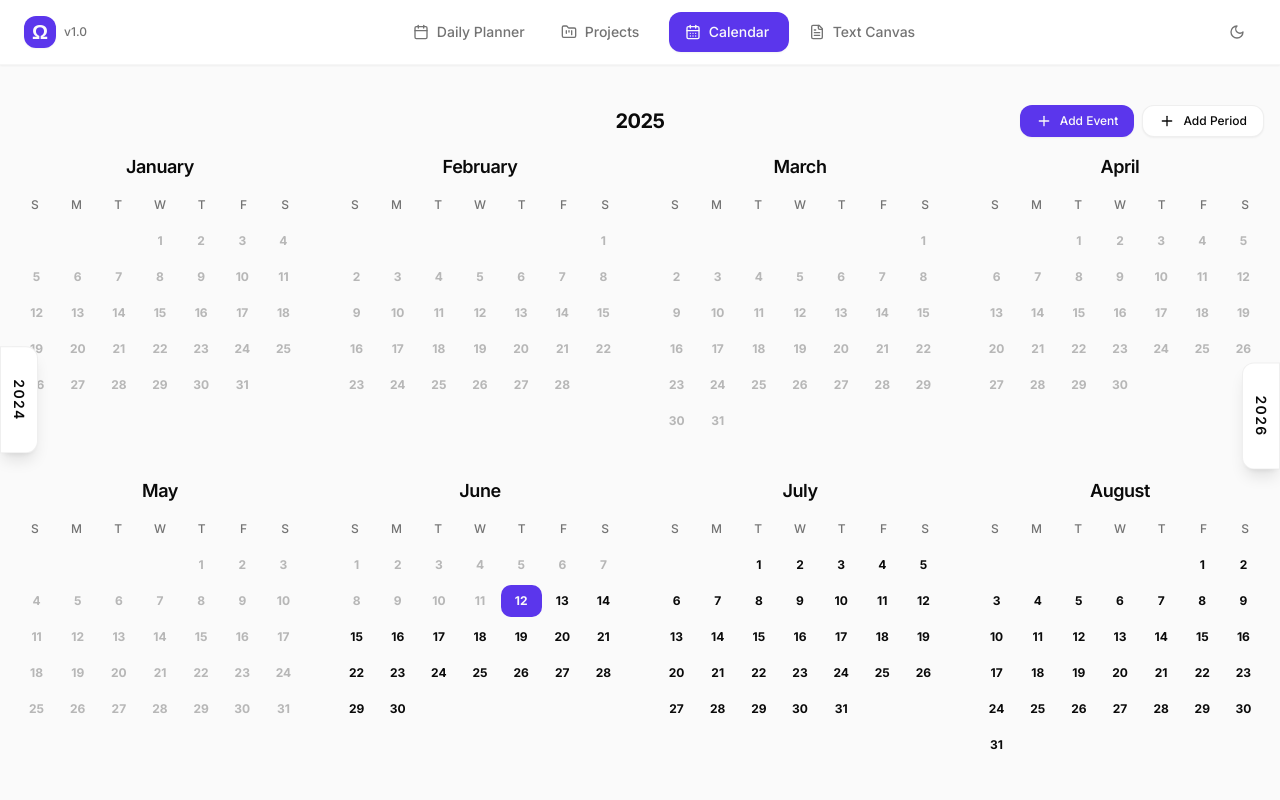
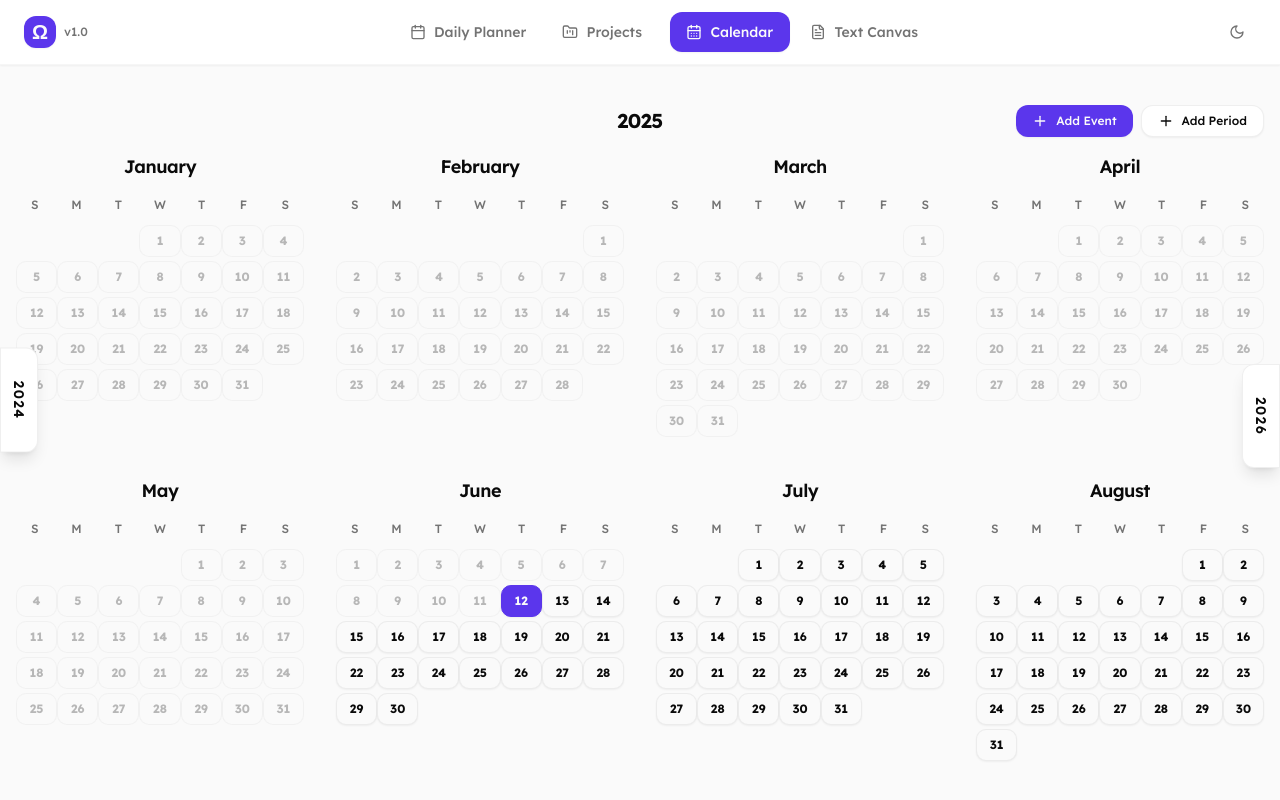
Before and after one commit to obihughes/omega-planner, a Next.js app: page /calendar in a window 1280 px wide. Shown: the top 800 px of the page. Built offline with nearby package versions, Linux system fonts and the light colour scheme.

Commit message:
Feat: Visual refinements for calendar UI - Replace Inter font with Lexend for improved readability - Add subtle borders and shadows to day cells for minimalist button appearance - Make event and period names bold in bottom listings - Enhance hover effects with smooth transitions

```diff
--- a/app/layout.tsx
+++ b/app/layout.tsx
@@ -1,10 +1,10 @@
 "use client";
 
 import "@/app/globals.css";
-import { Inter } from "next/font/google";
+import { Lexend } from "next/font/google";
 import { ThemeProvider } from "next-themes";
 
-const inter = Inter({ subsets: ["latin"] });
+const lexend = Lexend({ subsets: ["latin"] });
 
 export default function RootLayout({
   children,
@@ -16,7 +16,7 @@ export default function RootLayout({
       <head>
         <meta name="viewport" content="width=device-width, initial-scale=1" />
       </head>
-      <body className={inter.className}>
+      <body className={lexend.className}>
         <ThemeProvider
           attribute="class"
           defaultTheme="system"
--- a/components/calendar/YearCalendar.tsx
+++ b/components/calendar/YearCalendar.tsx
@@ -485,13 +485,13 @@ export function YearCalendar({
                 key={date.toISOString()}
                 data-date={date.toISOString()}
                 className={`
-                  relative h-8 flex items-center justify-center text-xs rounded-md border border-transparent transition-colors
+                  relative h-8 flex items-center justify-center text-xs rounded-md border transition-all duration-200
                   ${isPast
-                    ? 'text-muted-foreground/50 cursor-default'
-                    : 'text-foreground hover:bg-accent/50 cursor-pointer'
+                    ? 'text-muted-foreground/50 cursor-default border-border/30 bg-background/50'
+                    : 'text-foreground hover:bg-accent/50 cursor-pointer border-border/50 bg-background shadow-sm hover:shadow-md hover:border-border'
                   }
-                  ${dayInfo.isToday ? 'bg-primary text-primary-foreground font-semibold' : ''}
-                  ${selectedDate && date.toDateString() === selectedDate.toDateString() ? 'bg-accent' : ''}
+                  ${dayInfo.isToday ? 'bg-primary text-primary-foreground font-semibold border-primary shadow-md' : ''}
+                  ${selectedDate && date.toDateString() === selectedDate.toDateString() ? 'bg-accent border-accent-foreground/20' : ''}
                 `}
                 style={eventBorderStyle}
                 onClick={() => !isPast && handleDateClick(date)}
@@ -525,7 +525,7 @@ export function YearCalendar({
                   className="w-2 h-2 rounded-full flex-shrink-0"
                   style={{ backgroundColor: event.color }}
                 />
-                <span className="text-foreground truncate flex-1" title={event.title}>
+                <span className="text-foreground truncate flex-1 font-bold" title={event.title}>
                   {event.title}
                 </span>
                 <Edit2 className="w-3 h-3 text-muted-foreground opacity-0 group-hover:opacity-100" />
@@ -547,7 +547,7 @@ export function YearCalendar({
                   className="w-4 h-1 rounded-full flex-shrink-0"
                   style={{ backgroundColor: period.color }}
                 />
-                <span className="text-foreground truncate flex-1" title={period.title}>
+                <span className="text-foreground truncate flex-1 font-bold" title={period.title}>
                   {period.title}
                 </span>
                 <Edit2 className="w-3 h-3 text-muted-foreground opacity-0 group-hover:opacity-100" />
```
